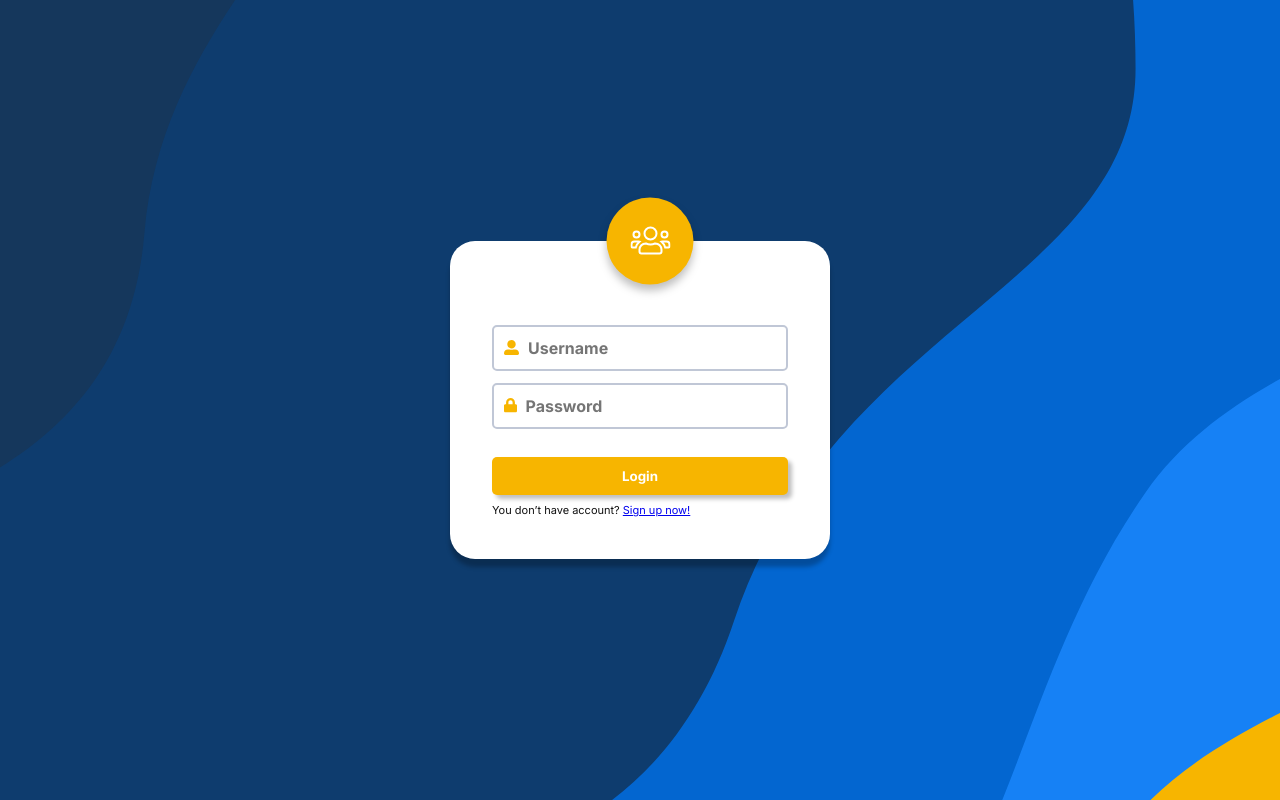
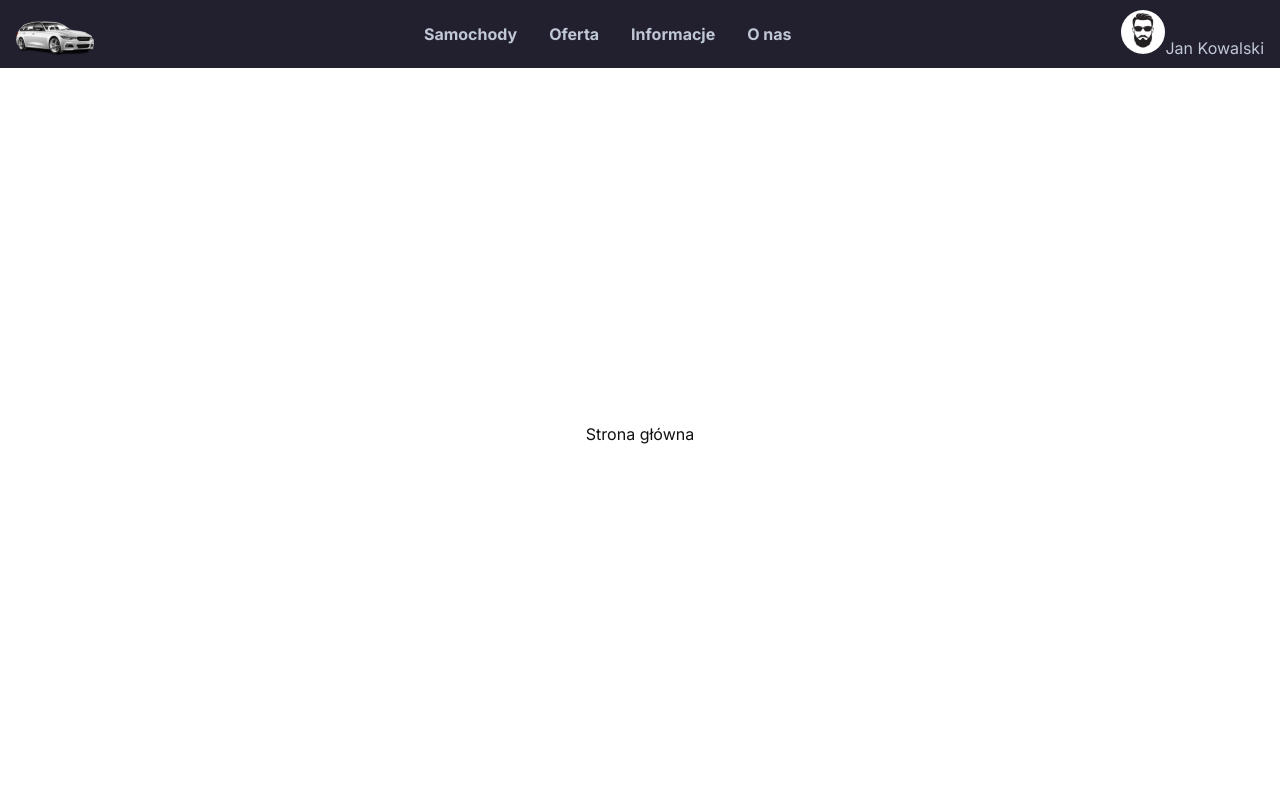
Before and after one commit to M4zek/CarRental, a React (Vite) app in the folder frontend/: page / in a window 1280 px wide. Before the commit this address led to /login. Built offline with nearby package versions, Linux system fonts and the light colour scheme.

Commit message:
routing fix, general layout styles fix

```diff
--- a/frontend/src/components/templates/MainTemplate.styles.tsx
+++ b/frontend/src/components/templates/MainTemplate.styles.tsx
@@ -1,12 +1,10 @@
 import styled from 'styled-components';
 
 export const Wrapper = styled.div`
-  display: flex;
-  flex-direction: column;
-  justify-content: center;
-  align-items: center;
   width: 100%;
-  height: 100%;
-  margin-top: 68px;
+  height: 100vh;
+  display: grid;
+  grid-template-rows: 68px 1fr;
   color: ${({ theme }) => theme.colors.black};
+  background-color: ${({ theme }) => theme.colors.white};
 `;
--- a/frontend/src/views/AuthenticatedApp.tsx
+++ b/frontend/src/views/AuthenticatedApp.tsx
@@ -1,8 +1,10 @@
 import { Wrapper } from "./Root.styles";
-import { Route, Switch } from 'react-router-dom';
+import { Route, Switch, Redirect } from 'react-router-dom';
+import MainTemplate from "../components/templates/MainTemplate";
 
 const AuthenticatedApp = () => {
   return (
+    <MainTemplate>
       <Wrapper>
         <Switch>
           <Route exact path="/">Strona główna</Route>
@@ -10,8 +12,12 @@ const AuthenticatedApp = () => {
           <Route exact path="/offer">Oferta</Route>
           <Route exact path="/informations">Informacje</Route>
           <Route exact path="/about-us">O nas</Route>
+          <Route path="*">
+            <Redirect to="/" />
+          </Route>
         </Switch>
       </Wrapper>
+    </MainTemplate>
   )
 }
 
--- a/frontend/src/views/Root.styles.tsx
+++ b/frontend/src/views/Root.styles.tsx
@@ -5,7 +5,6 @@ export const Wrapper = styled.div`
   justify-content: center;
   align-items: center;
   width: 100%;
-  min-height: 100%;
-  height: 100vh;
+  height: 100%;
   overflow-y: auto;
 `;
--- a/frontend/src/views/Root.tsx
+++ b/frontend/src/views/Root.tsx
@@ -5,10 +5,10 @@ import { useLocation } from "react-router-dom";
 
 export const AppContext = createContext({
   currentPath: '/',
-  user: null,
-  // user: {
-  //   name: 'Jan Kowalski',
-  // },
+  // user: null,
+  user: {
+    name: 'Jan Kowalski',
+  },
 });
 
 const Root = () => {
--- /dev/null
+++ b/frontend/src/views/UnauthenticatedApp.styles.tsx
@@ -0,0 +1,13 @@
+import styled from "styled-components";
+import BackgroundImage from '../assets/images/bg-waves.svg';
+
+export const FormWrapper = styled.div`
+  height: 100vh;
+  display: flex;
+  justify-content: center;
+  align-items: center;
+  flex-direction: column;
+  background-image: url(${BackgroundImage});
+  background-repeat: no-repeat;
+  background-size: cover;
+`;
--- a/frontend/src/views/UnauthenticatedApp.tsx
+++ b/frontend/src/views/UnauthenticatedApp.tsx
@@ -1,16 +1,9 @@
 import { useContext } from 'react';
 import { AppContext } from './Root';
-import { Wrapper } from "./Root.styles"
+import { FormWrapper } from './UnauthenticatedApp.styles';
 import { Route, Switch, Redirect } from 'react-router-dom';
-import BackgroundImage from '../assets/images/bg-waves.svg';
 import Register from './Register';
 import Login from './Login';
-
-const WrapperAdditionalStyles = {
-  backgroundImage: `url(${BackgroundImage})`,
-  backgroundRepeat: 'no-repeat',
-  backgroundSize: 'cover',
-};
 
 const UnauthenticatedApp = () => {
 
@@ -18,7 +11,7 @@ const UnauthenticatedApp = () => {
   let endpoint: string = currentPath;
 
   return (
-    <Wrapper style={WrapperAdditionalStyles}>
+    <FormWrapper>
       <Switch>
         <Route exact path="/">
           <Redirect to="/login" />
@@ -33,7 +26,7 @@ const UnauthenticatedApp = () => {
           <Redirect to="/login" />
         </Route>
       </Switch>
-    </Wrapper>
+    </FormWrapper>
   )
 }
 
```
Lines whose indentation alone changed are shown as unchanged.
